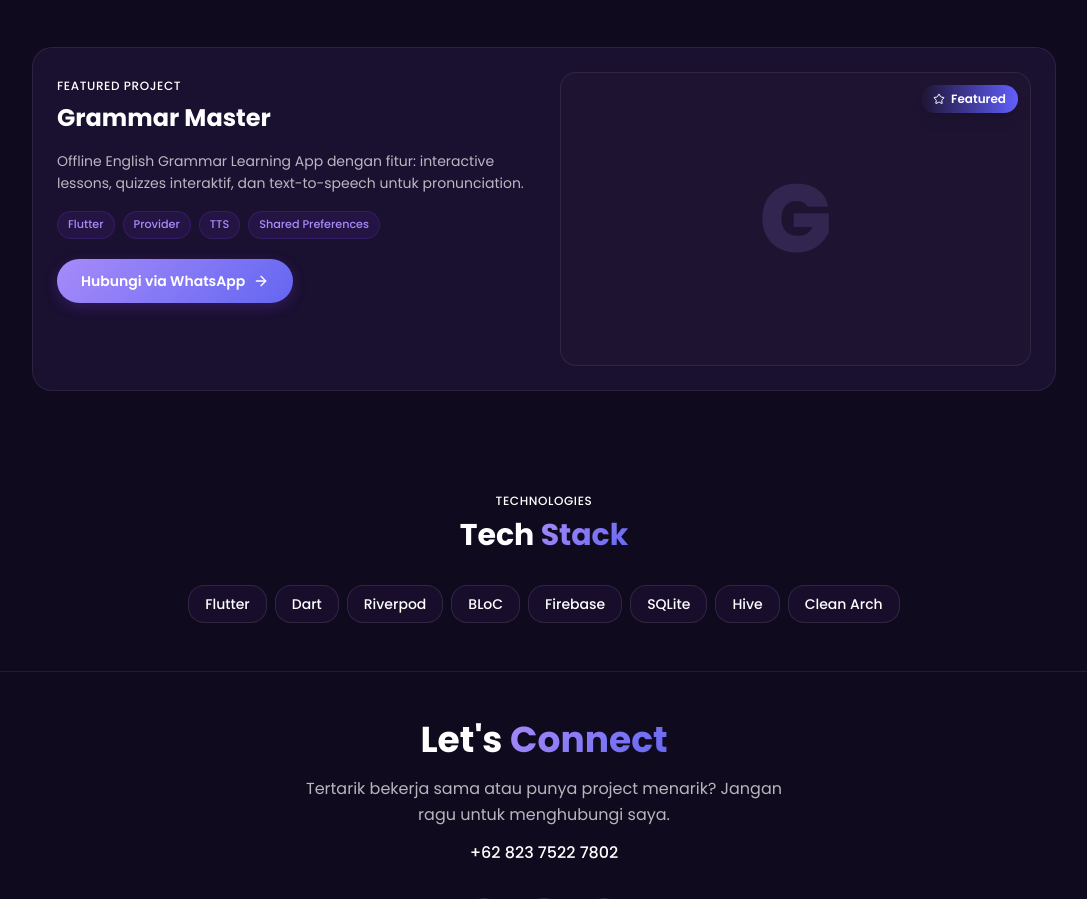
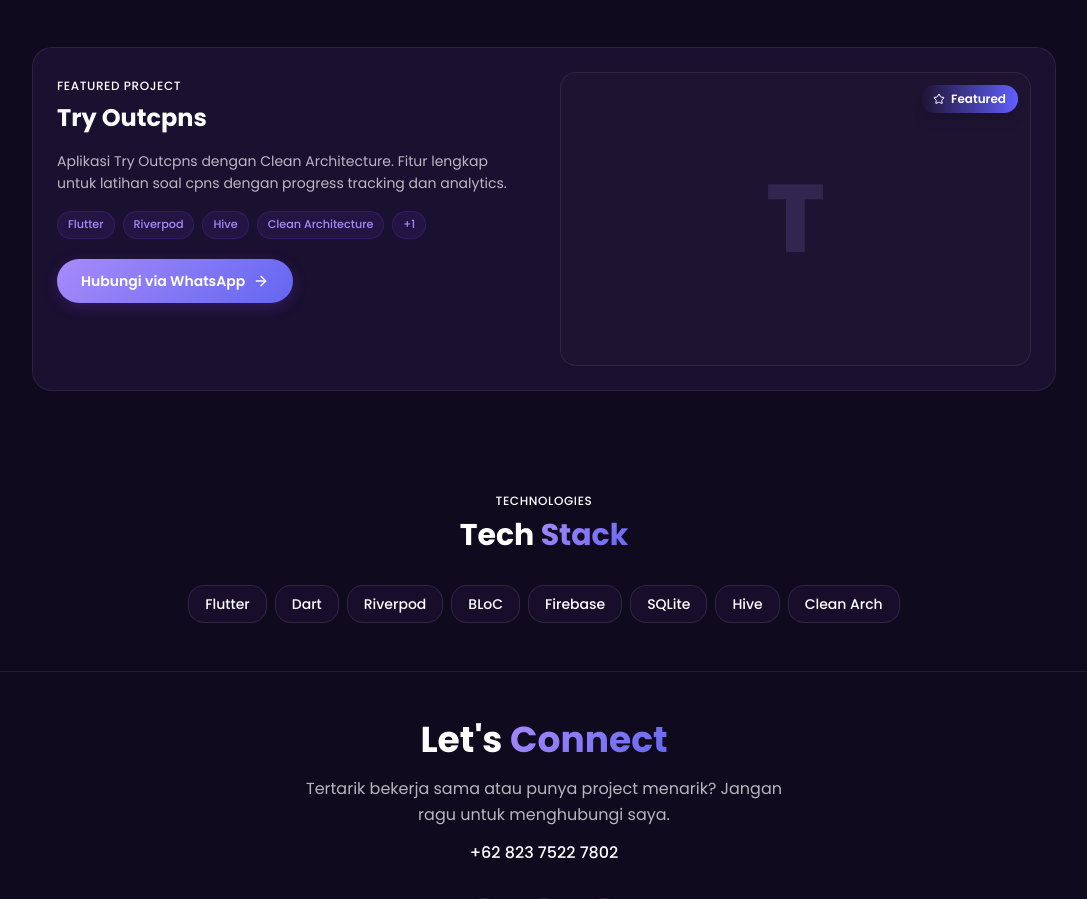
Before and after one commit to imamabdurrahmann/portfolio, a Next.js app: page / in a window 1280 px wide. Shown: the part 1707-2606 px from the top of the page, without its empty margins (96-1183 px from the left). Built offline with nearby package versions, Linux system fonts and the light colour scheme.

Commit message:
Update featured projects: DompetKu and Try Outcpns

```diff
--- a/src/components/FeaturedProjects.tsx
+++ b/src/components/FeaturedProjects.tsx
@@ -11,12 +11,12 @@ const featuredProjects = [
     contactMessage: "Halo Imam, saya tertarik dengan project DompetKu - Catatan Keuangan",
   },
   {
-    id: "2",
-    title: "Grammar Master",
-    description: "Offline English Grammar Learning App dengan fitur: interactive lessons, quizzes interaktif, dan text-to-speech untuk pronunciation.",
-    tech: ["Flutter", "Provider", "TTS", "Shared Preferences"],
-    featured: true,
-    contactMessage: "Halo Imam, saya tertarik dengan project Grammar Master",
+    id: "3",
+    title: "Try Outcpns",
+    description: "Aplikasi Try Outcpns dengan Clean Architecture. Fitur lengkap untuk latihan soal cpns dengan progress tracking dan analytics.",
+    tech: ["Flutter", "Riverpod", "Hive", "Clean Architecture", "GoRouter"],
+    featured: false,
+    contactMessage: "Halo Imam, saya tertarik dengan project Try Outcpns",
   },
 ];
 
```
